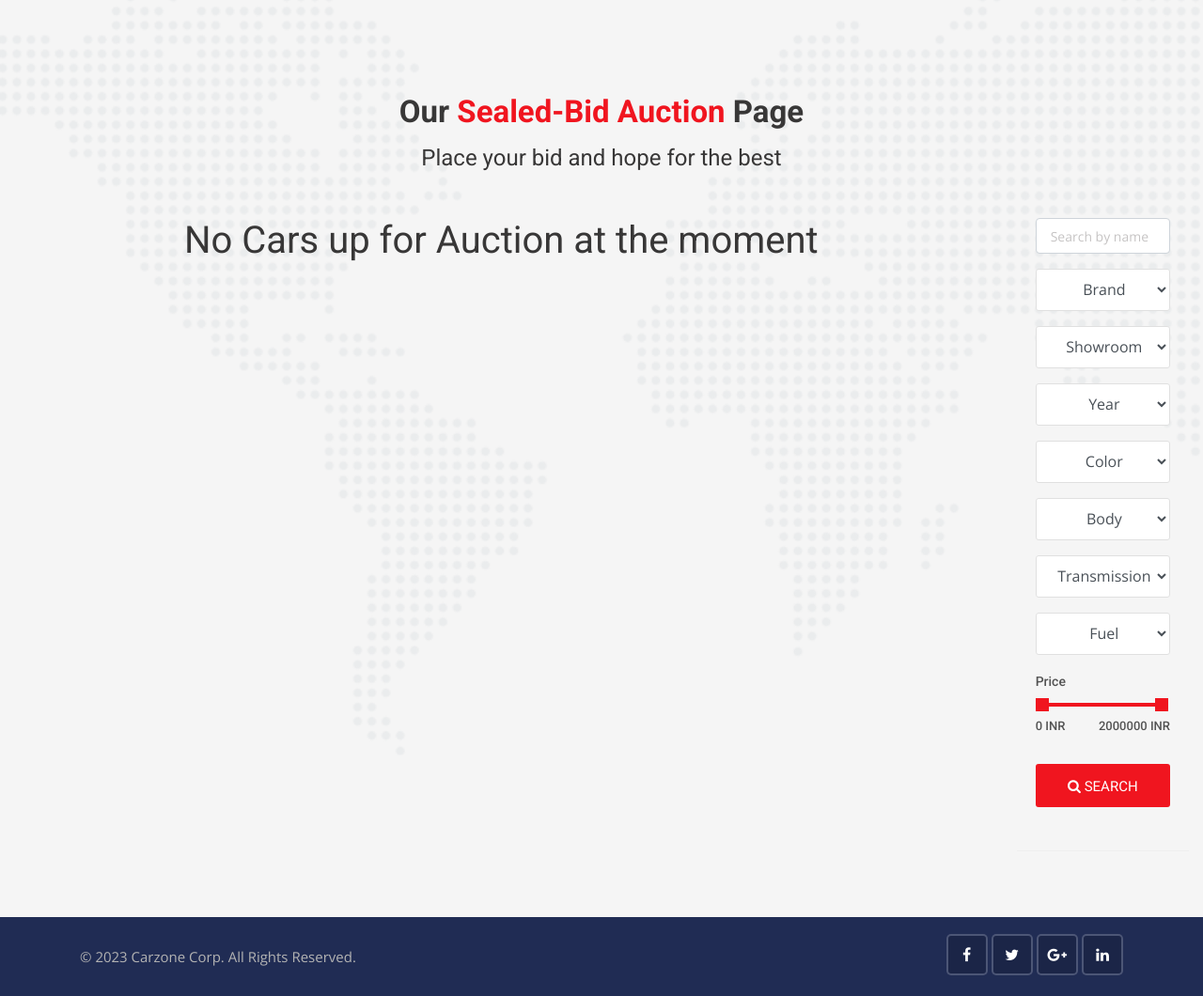
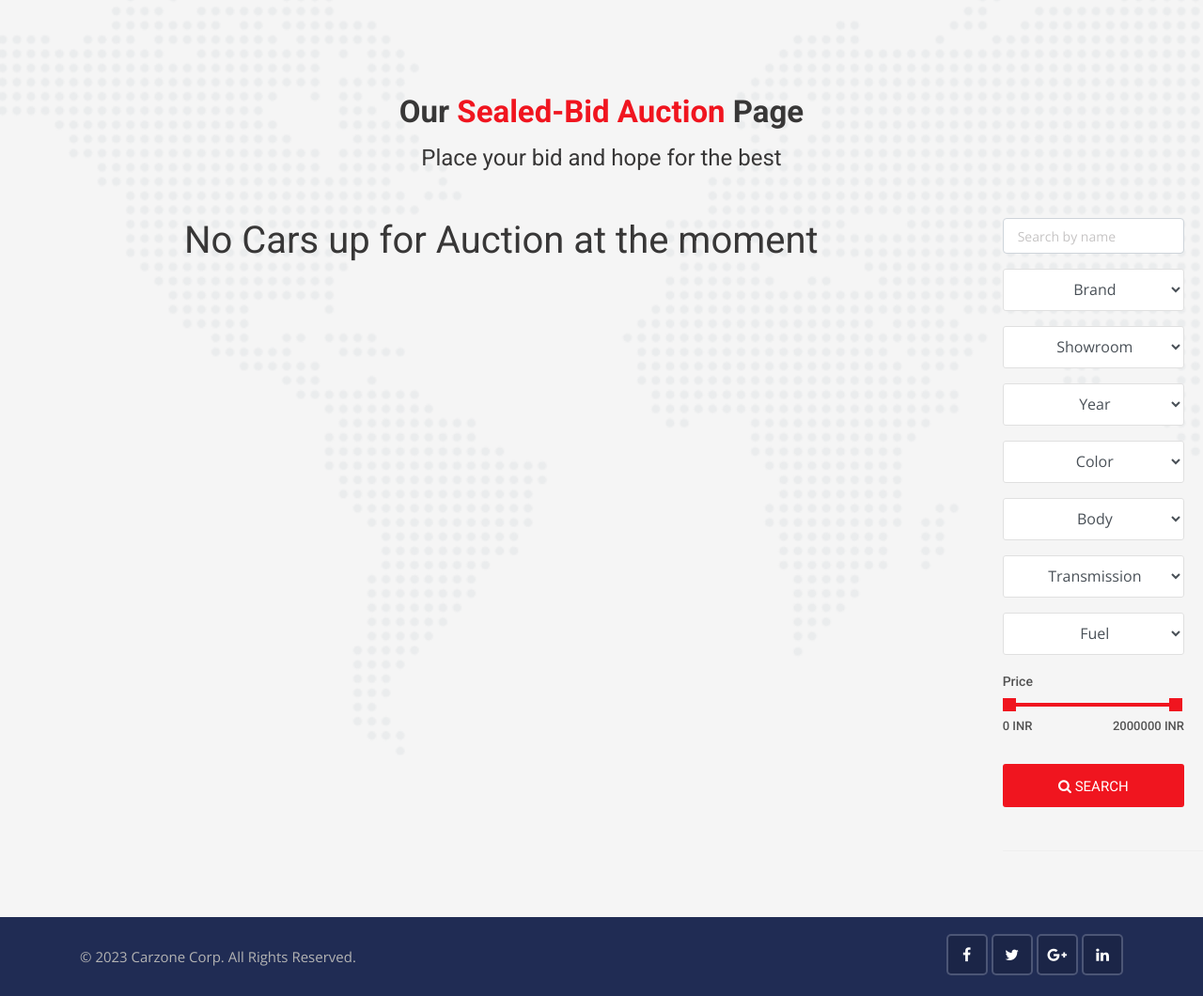
Before and after one commit to codesentry17/thisIsEverything, a Django app: page /auctions/ in a window 1280 px wide. Shown: the part 361-1421 px from the top of the page at 94% size. Run offline with Django 3.2, Linux system fonts and the light colour scheme; data that the repository does not hold is empty; some libraries are stand-ins or nearby versions.

Commit message:
auction css

```diff
--- a/templates/auctions/auction.html
+++ b/templates/auctions/auction.html
@@ -115,10 +115,10 @@
                     {% endfor %}
                 </div>
             </div>
-            <div class="col-lg-2 col-md-6">
+            <div class="col-lg-2 col-md-6" style="padding-left: 0px; padding-right: 0px;">
                 <div style="position: sticky; top: 120px;">
                     <!-- Advanced search start -->
-                    <div class="widget advanced-search2" style="padding-top: 0px;">
+                    <div class="widget advanced-search2" style="padding-top: 0px; padding-left: 0px">
                         <form action="{% url 'aucSearch' %}" method="">
                             <div class="form-group">
                                 <input type="text" name="keyword" placeholder="Search by name" class="form-control">
```
